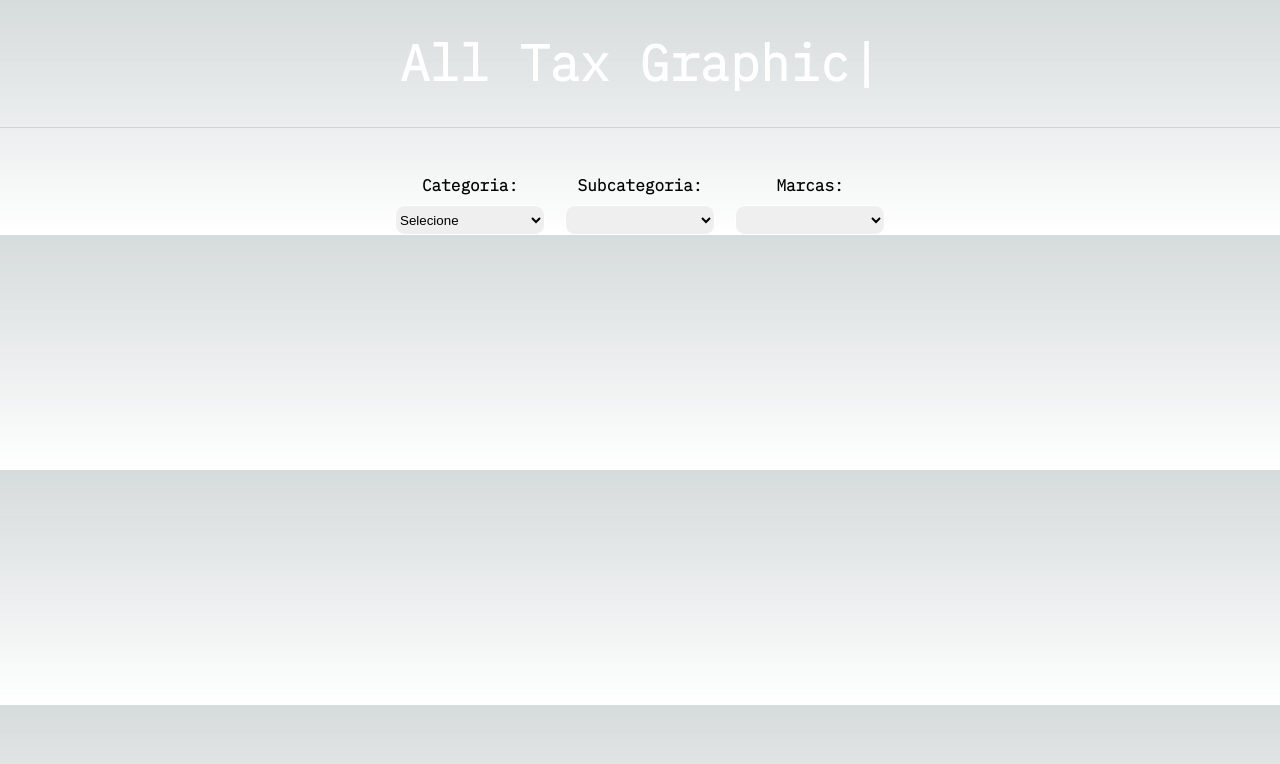
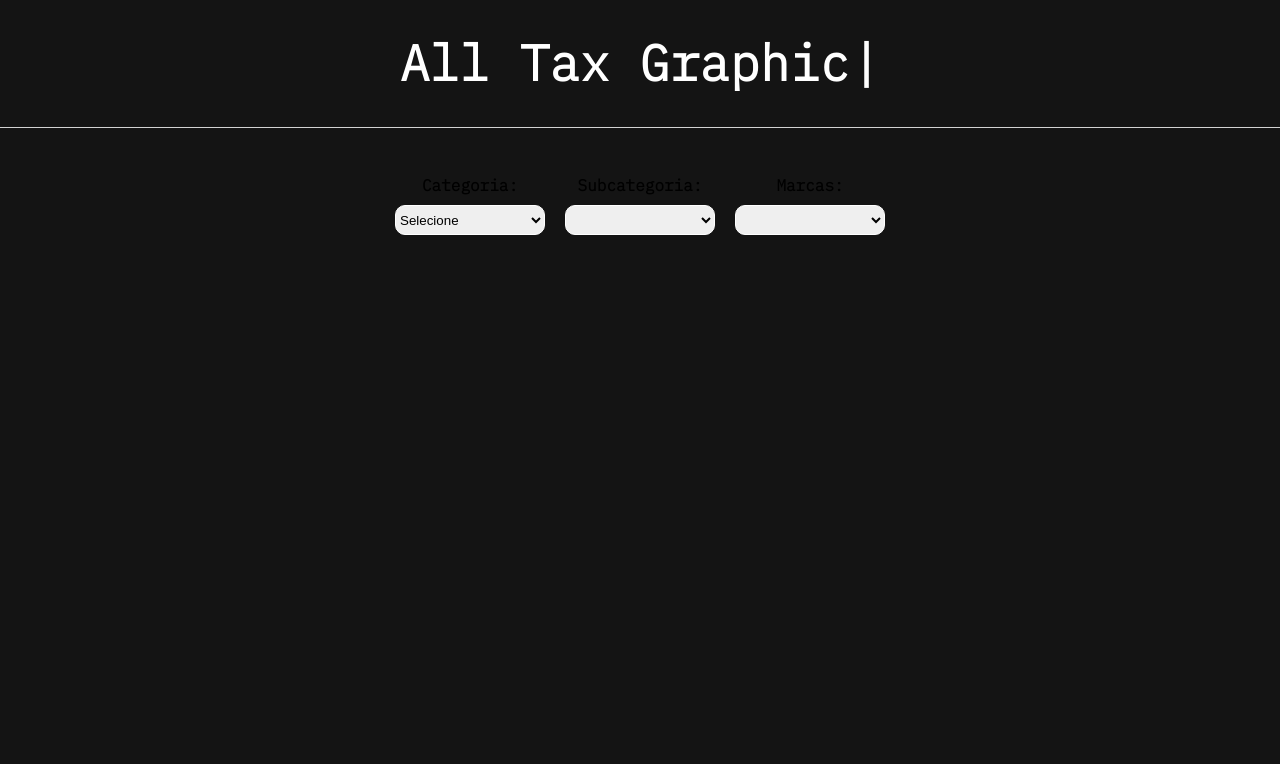
Before and after one commit to CarlosRidolfi/alltax-graphic, a Next.js app: page / in a window 1280 px wide. Shown: the top 764 px of the page. Built offline with nearby package versions, Linux system fonts and the light colour scheme.

Commit message:
Last Changes

```diff
--- a/src/app/components/graphic/graphic.jsx
+++ b/src/app/components/graphic/graphic.jsx
@@ -9,12 +9,7 @@
             categories: ["Janeiro", "Fevereiro", "Março", "Abril", "Maio", "Junho", "Julho", "Agosto", "Setembro", "Outubro", "Novembro", "Dezembro"]
         },
         tooltip: {
-            enabled: true,
-            style: {
-                fontSize: '12px',
-                fontFamily: undefined,
-                colors: ['#000000'],
-            }
+            enabled: true
         },
     }
     return (
--- a/src/app/components/graphic/style.jsx
+++ b/src/app/components/graphic/style.jsx
@@ -6,6 +6,7 @@
     align-items: center;
     margin-top: 50px;
     flex-direction: column;
+    color: #000000;
 `
 
 export const VendasTitle = styled.h2`
--- a/src/app/globals.css
+++ b/src/app/globals.css
@@ -89,12 +89,7 @@
 
 body {
   color: rgb(var(--foreground-rgb));
-  background: linear-gradient(
-      to bottom,
-      transparent,
-      rgb(var(--background-end-rgb))
-    )
-    rgb(var(--background-start-rgb));
+  background: #141414;
 }
 
 a {
```
Also changed, not shown: 1 other file (tests, documents, lock files or other folders).
